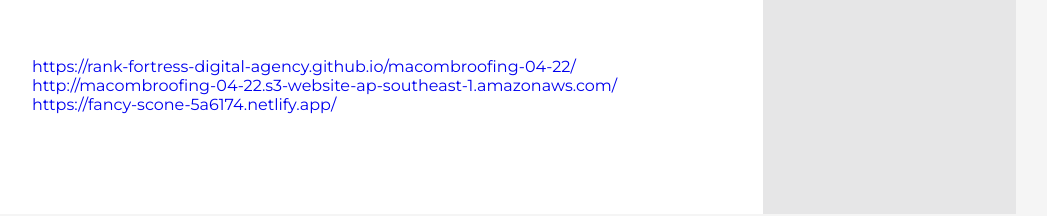
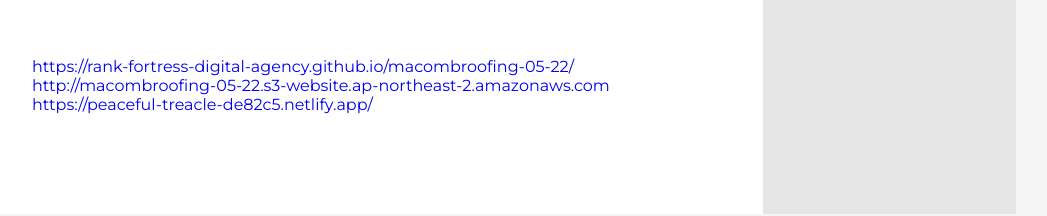
Before and after one commit to Rank-Fortress-Digital-Agency/macombroofing-05-22, a plain HTML site: page index.html in a window 1280 px wide. Shown: the part 7247-7463 px from the top of the page, without its empty margins (136-1183 px from the left). Drawn offline with Linux system fonts and the light colour scheme.

Commit message:
Add files via upload

```diff
--- a/index.html
+++ b/index.html
@@ -320,9 +320,9 @@
 
       <section>
 
-        <a target="_bLank" href="https://rank-fortress-digital-agency.github.io/macombroofing-04-22/">https://rank-fortress-digital-agency.github.io/macombroofing-04-22/</a><br>
-        <a target="_bLank" href="http://macombroofing-04-22.s3-website-ap-southeast-1.amazonaws.com/">http://macombroofing-04-22.s3-website-ap-southeast-1.amazonaws.com/</a><br>
-        <a target="_bLank" href="https://fancy-scone-5a6174.netlify.app/">https://fancy-scone-5a6174.netlify.app/</a>
+        <a target="_bLank" href="https://rank-fortress-digital-agency.github.io/macombroofing-05-22/">https://rank-fortress-digital-agency.github.io/macombroofing-05-22/</a><br>
+        <a target="_bLank" href="http://macombroofing-05-22.s3-website.ap-northeast-2.amazonaws.com">http://macombroofing-05-22.s3-website.ap-northeast-2.amazonaws.com</a><br>
+        <a target="_bLank" href="https://peaceful-treacle-de82c5.netlify.app/">https://peaceful-treacle-de82c5.netlify.app/</a>
 
       </section>
 
```
